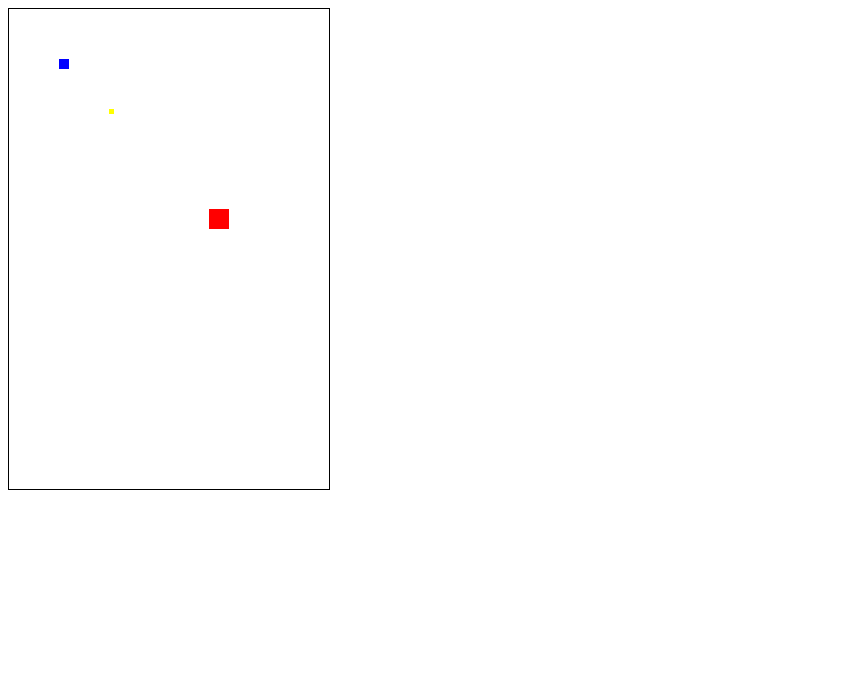
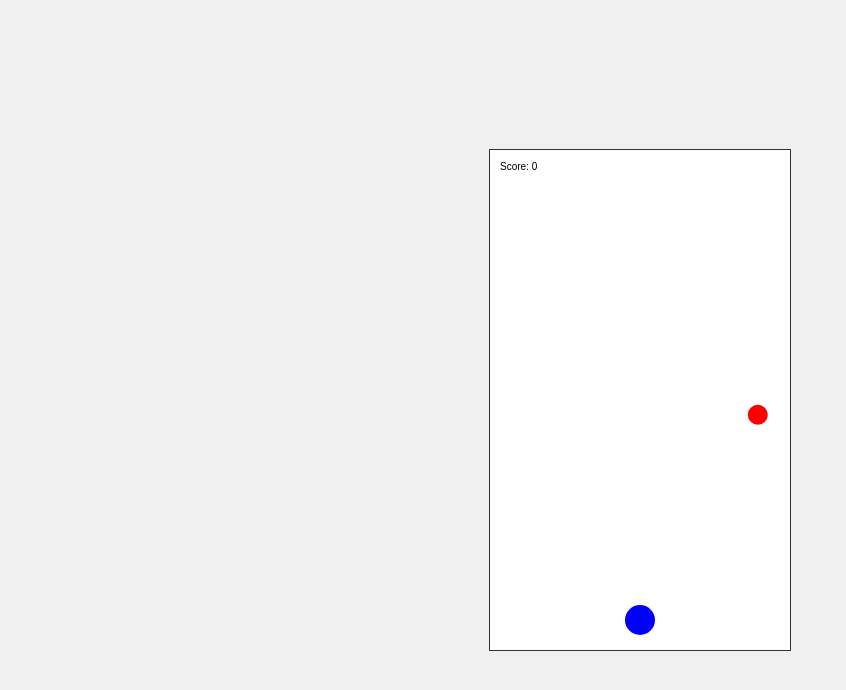
Before and after one commit to adenaan/maze, a plain HTML site: page index.html in a window 1280 px wide. Shown: the whole page, without its empty margins (0-846 px from the left). Drawn offline with Linux system fonts and the light colour scheme.

Commit message:
Update index.html

```diff
--- a/index.html
+++ b/index.html
@@ -1,73 +1,113 @@
 <!DOCTYPE html>
-<html>
+<html lang="en">
 <head>
-    <title>Mobile Game</title>
+    <meta charset="UTF-8">
+    <meta name="viewport" content="width=device-width, initial-scale=1.0">
+    <title>Simple Canvas Game</title>
     <style>
+        body {
+            display: flex;
+            justify-content: center;
+            align-items: center;
+            height: 100vh;
+            margin: 0;
+            background-color: #f0f0f0;
+        }
         canvas {
-            border: 1px solid black;
+            border: 1px solid #333;
+            background-color: #fff;
         }
     </style>
 </head>
 <body>
-    <canvas id="gameCanvas" width="320" height="480"></canvas>
-
+    <canvas id="gameCanvas" width="300" height="500"></canvas>
     <script>
         const canvas = document.getElementById('gameCanvas');
         const ctx = canvas.getContext('2d');
 
-        // Player character
-        let player = {
-            x: 50,
-            y: 50,
-            speed: 5,
-            size: 10
+        let ball = {
+            x: canvas.width / 2,
+            y: canvas.height - 30,
+            radius: 15,
+            color: 'blue',
+            dx: 0,
+            dy: 0,
         };
 
-        // Coins
-        let coins = [{
-            x: 100,
-            y: 100,
-            size: 5,
-            collected: false
-        }];
+        let target = {
+            x: Math.random() * (canvas.width - 30) + 15,
+            y: Math.random() * (canvas.height - 30) + 15,
+            radius: 10,
+            color: 'red',
+        };
 
-        // Obstacles
-        let obstacles = [{
-            x: 200,
-            y: 200,
-            size: 20
-        }];
+        let score = 0;
+        let targetAppeared = true;
 
-        function drawPlayer() {
-            ctx.fillStyle = 'blue';
-            ctx.fillRect(player.x, player.y, player.size, player.size);
+        function drawBall() {
+            ctx.beginPath();
+            ctx.arc(ball.x, ball.y, ball.radius, 0, Math.PI * 2);
+            ctx.fillStyle = ball.color;
+            ctx.fill();
+            ctx.closePath();
         }
 
-        function drawCoins() {
-            ctx.fillStyle = 'yellow';
-            coins.forEach(coin => {
-                if (!coin.collected) {
-                    ctx.fillRect(coin.x, coin.y, coin.size, coin.size);
-                }
-            });
+        function drawTarget() {
+            if (targetAppeared) {
+                ctx.beginPath();
+                ctx.arc(target.x, target.y, target.radius, 0, Math.PI * 2);
+                ctx.fillStyle = target.color;
+                ctx.fill();
+                ctx.closePath();
+            }
         }
 
-        function drawObstacles() {
-            ctx.fillStyle = 'red';
-            obstacles.forEach(obstacle => {
-                ctx.fillRect(obstacle.x, obstacle.y, obstacle.size, obstacle.size);
-            });
+        function checkCollision() {
+            const dist = Math.hypot(ball.x - target.x, ball.y - target.y);
+            if (dist < ball.radius + target.radius) {
+                score++;
+                targetAppeared = false;
+                setTimeout(() => {
+                    target.x = Math.random() * (canvas.width - 30) + 15;
+                    target.y = Math.random() * (canvas.height - 30) + 15;
+                    targetAppeared = true;
+                }, 1000);
+            }
         }
 
+        function update() {
+            ball.x += ball.dx;
+            ball.y += ball.dy;
+
+            // Boundary detection
+            if (ball.x + ball.radius > canvas.width || ball.x - ball.radius < 0) {
+                ball.dx = -ball.dx;
+            }
+            if (ball.y + ball.radius > canvas.height || ball.y - ball.radius < 0) {
+                ball.dy = -ball.dy;
+            }
+
+            ctx.clearRect(0, 0, canvas.width, canvas.height);
+            drawBall();
+            drawTarget();
+            checkCollision();
+            ctx.fillStyle = 'black';
+            ctx.fillText(`Score: ${score}`, 10, 20);
+        }
+
+        function touchStart(event) {
+            const touch = event.touches[0];
+            const rect = canvas.getBoundingClientRect();
+            ball.dx = (touch.clientX - rect.left - ball.x) / 20;
+            ball.dy = (touch.clientY - rect.top - ball.y) / 20;
+        }
+        canvas.addEventListener('touchstart', touchStart);
+
         function gameLoop() {
-            ctx.clearRect(0, 0, canvas.width, canvas.height);
-            drawPlayer();
-            drawCoins();
-            drawObstacles();
+            update();
             requestAnimationFrame(gameLoop);
         }
 
-        // Game initialization
         gameLoop();
     </script>
 </body>
```
